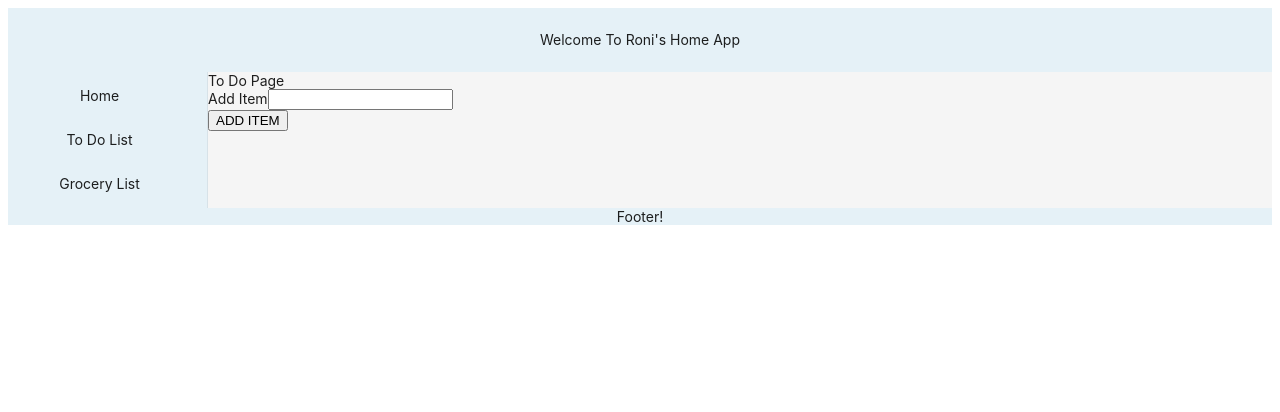
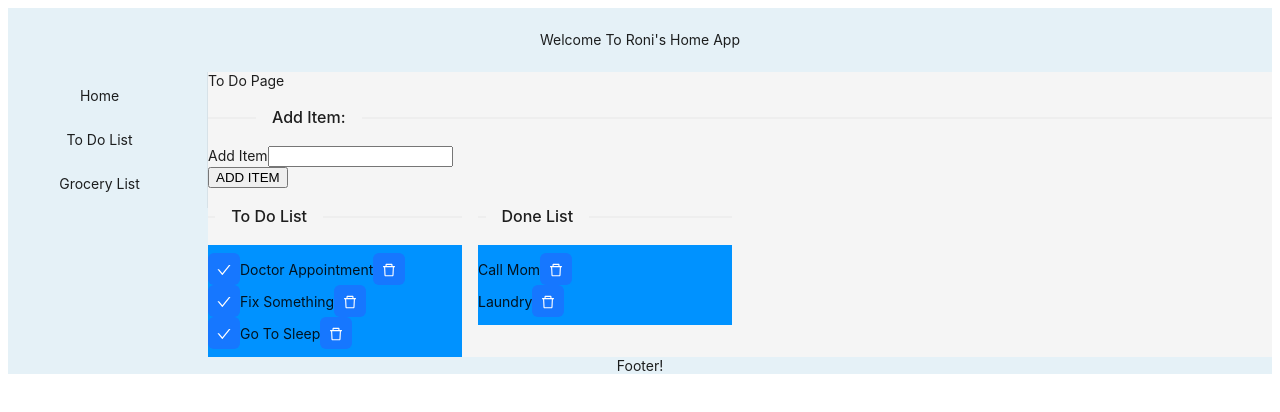
Before and after one commit to roniba1/roni-home-app, a React (Create React App) app: page /todoList in a window 1280 px wide. Shown: the top 412 px of the page. Built offline with nearby package versions, Linux system fonts and the light colour scheme; data requests are answered from the project's data file.

Commit message:
ToDo Page Functionality
To do page functionality working, DB working. messy code, need refactor for reusable components.

```diff
--- /dev/null
+++ b/db.json
@@ -0,0 +1,30 @@
+{
+  "toDo": [
+    {
+      "content": "Doctor Appointment",
+      "type": "todo",
+      "id": 1
+    },
+    {
+      "content": "Call Mom",
+      "type": "done",
+      "id": 2
+    },
+    {
+      "content": "Fix Something",
+      "type": "todo",
+      "id": 3
+    },
+    {
+      "content": "Laundry",
+      "type": "done",
+      "id": 4
+    },
+    {
+      "content": "Go To Sleep",
+      "type": "todo",
+      "id": 5
+    }
+  ],
+  "grocery": []
+}
--- a/src/App.tsx
+++ b/src/App.tsx
@@ -1,5 +1,5 @@
 import React from "react";
-import { BrowserRouter as Router, Route, Routes } from 'react-router-dom';
+import { BrowserRouter as Router, Route, Switch } from 'react-router-dom';
 import ToDoPage from "./pages/ToDoPage";
 import GroceryListPage from "./pages/GroceryListPage";
 import LandingPage from "./pages/LandingPage";
@@ -7,29 +7,36 @@ import SideBar from "./components/SideBar";
 import MyHeader from "./components/Header";
 import { Layout, Menu } from 'antd';
 
+
 const { Header, Footer, Sider, Content } = Layout;
 
 function HomeApp() {
     return (
-        <Router>
+        <Router forceRefresh={false}>
             <div>
                 <Layout>
                     <Header style={{ background: "#E5f1f7", padding: 0, textAlign: "center" }}>
                         <MyHeader />
                     </Header>
                     <Layout>
-                        <Sider>
-                            <Menu theme="light" defaultSelectedKeys={["1"]} mode="inline" style={{ background: "#E5f1f7", padding: 0, textAlign: "center" }}>
+                        <Sider theme={"light"} style={{background: "#E5f1f7"}}>
+                            <Menu theme={"light"} defaultSelectedKeys={["1"]} mode="inline" style={{ background: "#E5f1f7", padding: 0, textAlign: "center" }}>
                                 <SideBar />
                             </Menu>
                         </Sider>
                         <Content>
                             <div>
-                                <Routes>
-                                    <Route path="/" element={<LandingPage />}/>
-                                    <Route path="/todoList" element={<ToDoPage />}/>
-                                    <Route path="/groceryList" element={<GroceryListPage />}/>
-                                </Routes>
+                                <Switch>
+                                    <Route exact path="/">
+                                        <LandingPage />
+                                    </Route>
+                                    <Route path="/todoList">
+                                        <ToDoPage />
+                                    </Route>
+                                    <Route path="/groceryList">
+                                        <GroceryListPage />
+                                    </Route>
+                                </Switch>
                             </div>
                         </Content>
                     </Layout>
--- a/src/components/AddItem.tsx
+++ b/src/components/AddItem.tsx
@@ -1,23 +1,26 @@
-import React, { useRef } from "react";
+import React, { useState } from "react";
 
 type AddItemProps = {
     onItemAdded: (itemText: string) => void;
 };
 
 const AddItem: React.FC<AddItemProps> = props => {
-    const textInputRef = useRef<HTMLInputElement>(null);
+    const [newContent, setNewContent] = useState('');
 
+    const handleChange = (event: React.FormEvent<HTMLInputElement>) => {
+        setNewContent(event.currentTarget.value);
+    }
     const addItemSubmitHandler = (event: React.FormEvent) => {
         event.preventDefault();
-        const enteredText = textInputRef.current!.value;
-        props.onItemAdded(enteredText);
+        props.onItemAdded(newContent);
+        setNewContent('');
     };
 
     return (
         <form onSubmit={addItemSubmitHandler}>
             <div className="form-control">
                 <label htmlFor="todo-text">Add Item</label>
-                <input type="text" id="todo-text" ref={textInputRef} />
+                <input type="text" id="todo-text" value={newContent} onChange={handleChange} />
             </div>
             <button type="submit">ADD ITEM</button>
         </form>
--- /dev/null
+++ b/src/components/Item.tsx
@@ -0,0 +1,30 @@
+import React from "react";
+import { ItemProps } from "../interfaces/Items";
+import { CheckOutlined, DeleteOutlined } from "@ant-design/icons";
+import {Button} from "antd";
+
+const Item: React.FC<ItemProps> = props => {
+    const getButtonItem = () => {
+        if (props.doneButton) {
+            return <Button
+                type="primary"
+                icon={<CheckOutlined />}
+                onClick={() => props.onDoneHandler(props.item.id)}
+            />
+        } else return null;
+    }
+    const buttonItem = getButtonItem();
+
+    return <div>
+        {buttonItem}
+        {props.item.content}
+        <Button
+            type="primary"
+            icon={<DeleteOutlined />}
+            onClick={() => props.onDeleteHandler(props.item.id)}
+        />
+        {/*<button onClick={() => console.log("item with key " + props.item.key + " pressed done")}>Done</button>*/}
+    </div>;
+}
+
+export default Item;
--- /dev/null
+++ b/src/components/ItemsList.tsx
@@ -0,0 +1,27 @@
+import React from "react";
+import { ItemsListProps } from "../interfaces/Items";
+import Item from "./Item"
+
+const ItemsList: React.FC<ItemsListProps> = props => {
+
+    let renderedList = null;
+    if (props.itemsList) {
+        renderedList = props.itemsList.map((item) => {
+            if (props.listType === item.type) {
+                return <Item
+                    item={item}
+                    key={item.id}
+                    onDeleteHandler={props.onDeleteHandler}
+                    onDoneHandler={props.onDoneHandler}
+                    doneButton={props.doneButton} />;
+            }
+            else return null;
+        });
+    }
+
+    return <div>
+        {renderedList}
+    </div>;
+}
+
+export default ItemsList;
--- a/src/components/SideBar.tsx
+++ b/src/components/SideBar.tsx
@@ -15,7 +15,7 @@ const SideBar: React.FC = () => {
     });
 
     return (
-        <div>
+        <div style={{background: "#E5f1f7"}}>
             {renderedLinks}
         </div>
     );
--- /dev/null
+++ b/src/interfaces/Items.ts
@@ -0,0 +1,22 @@
+export interface SingleItem {
+    content: string,
+    type: string,
+    id: number
+}
+
+export type Items = SingleItem[] | null;
+
+export interface ItemsListProps {
+    itemsList: Items,
+    listType: string,
+    onDoneHandler: (id: number) => void,
+    doneButton: boolean,
+    onDeleteHandler: (id: number) => void
+}
+
+export interface ItemProps {
+    item: SingleItem,
+    onDoneHandler: (id: number) => void,
+    doneButton: boolean
+    onDeleteHandler: (id: number) => void
+}
--- a/src/pages/ToDoPage.tsx
+++ b/src/pages/ToDoPage.tsx
@@ -1,18 +1,100 @@
-import React from "react";
+import React, { useState, useEffect } from "react";
 import AddItem from "../components/AddItem";
+import {Items, SingleItem} from "../interfaces/Items";
+import ItemsList from "../components/ItemsList";
+import { Col, Row, Divider } from 'antd';
+import axios from 'axios';
+
+const style = {
+    background: '#0092ff',
+    padding: '8px 0',
+};
 
 const ToDoPage: React.FC = () => {
-    // const [toDoList, setToDoList] = useState(['toDo']);
-    // const [doneList, setDoneList] = useState(['done']);
+    const [toDoList, setToDoList] = useState<Items | null>(null);
 
-    // const renderedList = toDoList.map((task, index) => {
-    //     return <Item key={index} type={animal} />;
-    // });
+    const fetchData = async () => {
+        const response = await axios.get<Items>('http://localhost:3001/toDo');
+        setToDoList(response.data);
+    }
+
+    useEffect(() => {
+        fetchData();
+    }, []);
+
+    const onDeleteHandler = async (id: number) => {
+        await axios.put<SingleItem>(`http://localhost:3001/toDo/${id}`);
+
+        if (toDoList) {
+            const updatedToDoList = toDoList.filter((item) => {
+                return item.id !== id;
+            });
+            setToDoList(updatedToDoList);
+        }
+    }
+
+    const onItemAdded = async (itemText: string) => {
+        console.log(itemText);
+        const response = await axios.post<SingleItem>('http://localhost:3001/toDo', {
+            content: itemText,
+            type: "todo"
+        });
+        const updatedToDoList = [
+            ...toDoList!,
+            response.data
+        ];
+        setToDoList(updatedToDoList);
+    }
+
+    const isItemId = (id: number) => {
+        return (item: SingleItem) => {
+            return item.id === id;
+        }
+    }
+
+    const onDoneHandler = async (id: number) => {
+        const doneItem = toDoList!.find(isItemId(id));
+        const response = await axios.put<SingleItem>(`http://localhost:3001/toDo/${id}`, {
+            ...doneItem, type:"done"
+        });
+        const updatedToDoList = toDoList!.map((item) => {
+            if (item.id === id) {
+                return { ...item, ...response.data};
+            }
+
+            return item;
+        });
+
+        setToDoList(updatedToDoList);
+    }
 
     return <div>To Do Page
-        <AddItem onItemAdded={(itemText: string) => console.log(itemText)}/>
-        {/*<ItemsList itemsList={toDoList}/>*/}
-        {/*<ItemsList itemsList={doneList}/>*/}
+        <Divider orientation="left">Add Item:</Divider>
+        <AddItem onItemAdded={onItemAdded}/>
+        <Row gutter={16}>
+            <Col className="gutter-row" span={6}>
+                <Divider type="horizontal" orientation="left">To Do List</Divider>
+                <div style={style}>
+                    <ItemsList
+                        itemsList={toDoList}
+                        listType={"todo"}
+                        onDeleteHandler={onDeleteHandler}
+                        onDoneHandler={onDoneHandler}
+                        doneButton/>
+                </div>
+            </Col>
+            <Col className="gutter-row" span={6}>
+                <Divider type="horizontal" orientation="left">Done List</Divider>
+                <div style={style}>
+                    <ItemsList
+                        itemsList={toDoList}
+                        listType={"done"}
+                        onDeleteHandler={onDeleteHandler}
+                        onDoneHandler={onDoneHandler}
+                        doneButton={false}/>
+                </div>
+            </Col>
+        </Row>
     </div>;
 
 }
```
Also changed, not shown: package.json (+7 -1 lines), 2 other files (tests, documents, lock files or other folders).
